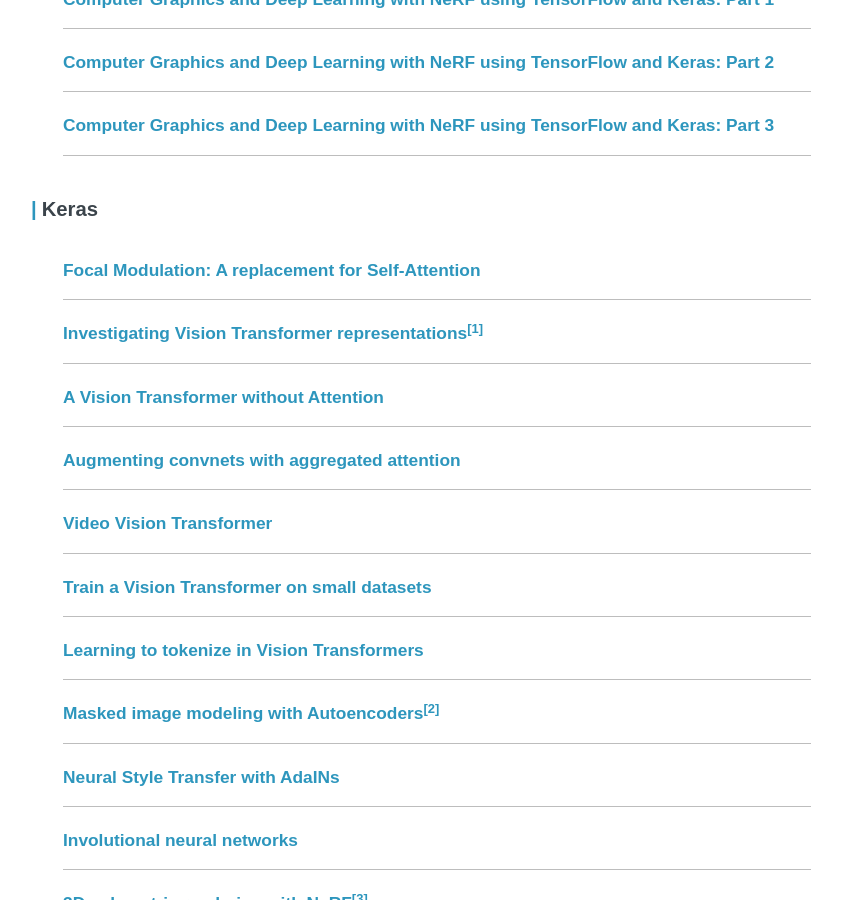
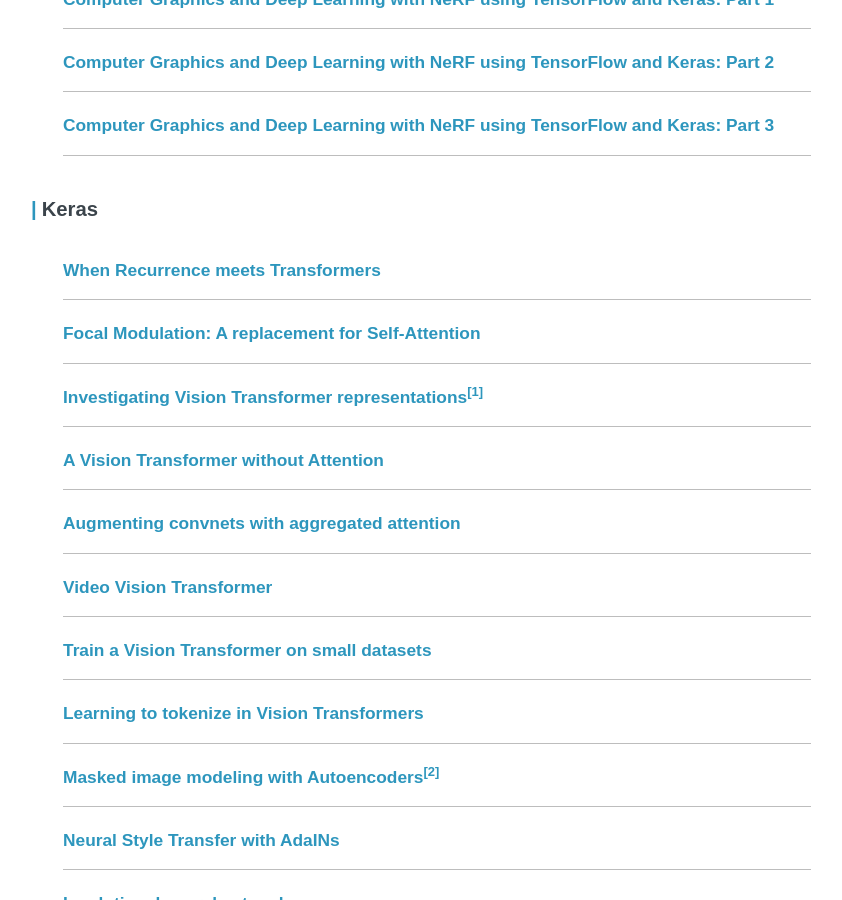
Before and after one commit to ariG23498/ariG23498.github.io, a Jekyll site: the page built from blogs.md, in a window 1280 px wide and 900 px high, scrolled down 1243 px. Shown: the whole window, without its empty margins (219-1061 px from the left). Built offline with Jekyll 4.4.1, drawn with Linux system fonts in a browser that asks for light colours.

Commit message:
Update blogs.md

```diff
--- a/blogs.md
+++ b/blogs.md
@@ -62,6 +62,10 @@ permalink: /posts
         </article>
 
         <h3>Keras</h3>
+        <article class="archive-item">
+        <a class="archive-item-link" href="https://keras.io/examples/vision/temporal_latent_bottleneck/" target="_blank" rel="noopener noreferrer">When Recurrence meets Transformers
+</a>
+        </article>
         <article class="archive-item">
         <a class="archive-item-link" href="https://keras.io/examples/vision/focal_modulation_network/" target="_blank" rel="noopener noreferrer">Focal Modulation: A replacement for Self-Attention</a>
         </article>
```
